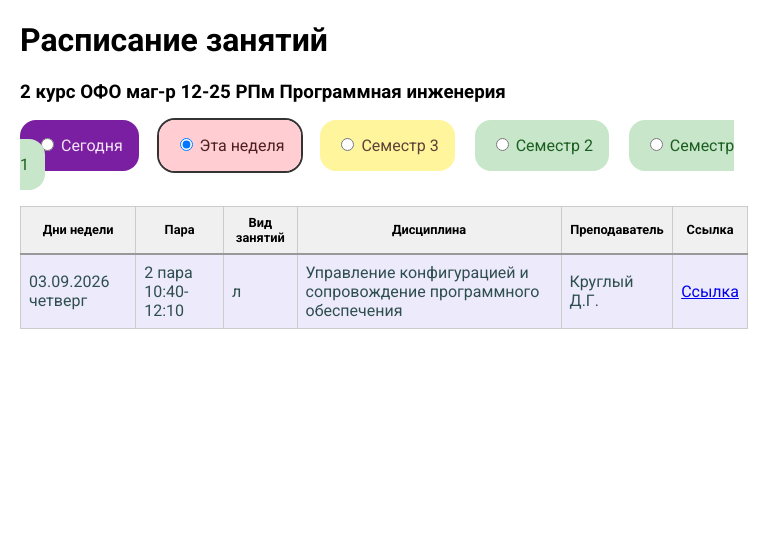
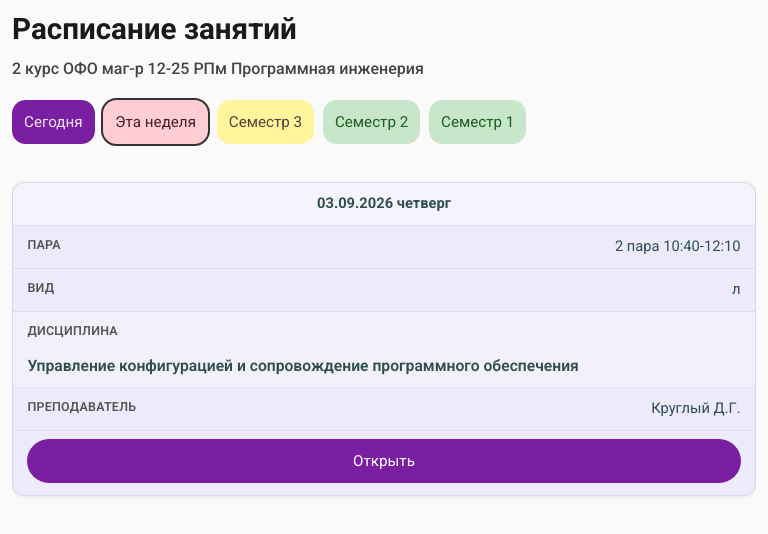
Before and after one commit to Trifonix/rasp-for-mag, a plain HTML site: page index.html in a window 768 px wide. Both pictures are taken after a click on the label "Эта неделя". Drawn offline with Linux system fonts and the light colour scheme.

Commit message:
update design

```diff
--- a/index.html
+++ b/index.html
@@ -3,6 +3,8 @@
 
 <head>
   <meta charset="UTF-8" />
+  <meta name="viewport" content="width=device-width, initial-scale=1, viewport-fit=cover" />
+  <meta name="theme-color" content="#7b1fa2" />
   <title>Расписание ПИ ХГПУ</title>
   <link type="Image/x-icon" href="fav.ico" rel="icon" />
   <link rel="preconnect" href="https://fonts.googleapis.com" />
@@ -30,7 +32,8 @@
     <label class="control-btn" data-view="semester"><input type="radio" name="view" value="semester" /> Семестр 1</label>
   </div>
 
-  <table>
+  <div class="schedule-wrap">
+    <table class="schedule-table">
     <thead>
       <tr>
         <th>Дни недели</th>
@@ -42,7 +45,8 @@
       </tr>
     </thead>
     <tbody id="schedule-body"></tbody>
-  </table>
+    </table>
+  </div>
 </body>
 
 </html>
--- a/script.js
+++ b/script.js
@@ -1,5 +1,5 @@
 const loader = document.getElementById("loader");
-const table = document.querySelector("table");
+const table = document.querySelector(".schedule-table");
 const tbody = document.getElementById("schedule-body");
 
 const SEMESTER_VIEWS = [
@@ -234,18 +234,25 @@ function renderTable(scheduleData, filter = "today") {
         rowClass = "week";
       }
 
-      tr.className = rowClass;
+      tr.className = `lesson-row ${rowClass}`;
+      tr.dataset.date = day;
       if (index === 0) tr.classList.add("day-group-start");
 
-      const dateCell = index === 0 ? `<td rowspan="${visibleItems.length}">${day}</td>` : "";
+      const dateCell = index === 0
+        ? `<td class="cell-date" rowspan="${visibleItems.length}">${day}</td>`
+        : "";
+
+      const linkHtml = item["Ссылка"]
+        ? `<a class="lesson-link" href="${item["Ссылка"]}" target="_blank" rel="noopener noreferrer">Открыть</a>`
+        : "";
 
       tr.innerHTML = `
         ${dateCell}
-        <td>${item["Пара"]}</td>
-        <td>${item["Вид занятий"]}</td>
-        <td>${item["Дисциплина"]}</td>
-        <td>${item["Преподаватель"]}</td>
-        <td>${item["Ссылка"] ? `<a href="${item["Ссылка"]}" target="_blank">Ссылка</a>` : ""}</td>
+        <td data-label="Пара">${item["Пара"]}</td>
+        <td data-label="Вид">${item["Вид занятий"]}</td>
+        <td data-label="Дисциплина">${item["Дисциплина"]}</td>
+        <td data-label="Преподаватель">${item["Преподаватель"]}</td>
+        <td data-label="Ссылка">${linkHtml}</td>
       `;
       tbody.appendChild(tr);
     });
@@ -257,20 +264,8 @@ function highlightCurrentLesson() {
   const now = new Date();
   const todayStr = now.toDateString();
 
-  document.querySelectorAll("#schedule-body tr").forEach((tr) => {
-    if (tr.classList.contains("week-separator")) return;
-
-    let firstCell = tr.querySelector("td[rowspan]");
-    let dateText = firstCell ? firstCell.textContent : "";
-
-    let tempTr = tr;
-    while (!dateText && tempTr.previousElementSibling) {
-      tempTr = tempTr.previousElementSibling;
-      const cell = tempTr.querySelector("td[rowspan]");
-      if (cell) dateText = cell.textContent;
-    }
-
-    const dayDateObj = parseDateObj(dateText);
+  document.querySelectorAll("#schedule-body tr.lesson-row").forEach((tr) => {
+    const dayDateObj = parseDateObj(tr.dataset.date);
 
     if (!dayDateObj || dayDateObj.toDateString() !== todayStr) {
       tr.classList.remove("active");
@@ -317,10 +312,4 @@ document.querySelectorAll('input[name="view"]').forEach((radio) => {
   });
 });
 
-const style = document.createElement("style");
-style.innerHTML = `
-  @keyframes blink { 0% { background-color: orange; } 50% { background-color: whitesmoke; } 100% { background-color: orange; } }
-  tr.active { animation: blink 2s infinite; font-weight: bold; }
-`;
-document.head.appendChild(style);
 setInterval(highlightCurrentLesson, 30000);
--- a/style.css
+++ b/style.css
@@ -1,21 +1,66 @@
-* {
-  font-family: Roboto;
+*,
+*::before,
+*::after {
+  box-sizing: border-box;
+}
+
+:root {
+  color-scheme: light;
+}
+
+html {
+  -webkit-text-size-adjust: 100%;
 }
 
 body {
-  font-family: Arial, sans-serif;
-  margin: 20px;
+  font-family: Roboto, Arial, sans-serif;
+  margin: 0;
+  padding:
+    max(12px, env(safe-area-inset-top))
+    max(12px, env(safe-area-inset-right))
+    max(16px, env(safe-area-inset-bottom))
+    max(12px, env(safe-area-inset-left));
+  line-height: 1.45;
+  color: #1a1a1a;
+  background: #fafafa;
+  -webkit-tap-highlight-color: transparent;
 }
 
-table {
+h1 {
+  margin: 0 0 0.35em;
+  font-size: clamp(1.25rem, 5vw, 1.85rem);
+  line-height: 1.2;
+}
+
+h3 {
+  margin: 0 0 1rem;
+  font-size: clamp(0.82rem, 3.4vw, 1rem);
+  font-weight: 500;
+  line-height: 1.4;
+  color: #444;
+}
+
+.schedule-wrap {
   width: 100%;
+  overflow-x: auto;
+  -webkit-overflow-scrolling: touch;
+}
+
+.schedule-table {
+  width: 100%;
+  min-width: 640px;
   border-collapse: collapse;
+  background: #fff;
+  box-shadow: 0 1px 6px rgba(0, 0, 0, 0.06);
+  border-radius: 8px;
+  overflow: hidden;
 }
 
 th,
 td {
   border: 1px solid #ccc;
   padding: 8px;
+  vertical-align: top;
 }
 
 th {
@@ -24,17 +69,22 @@ th {
   background-color: #f0f0f0;
 }
 
-tr.today {
+.cell-date {
+  white-space: nowrap;
+  font-weight: 600;
+}
+
+tr.lesson-row.today {
   background-color: #ffbfa6;
   font-weight: bold;
 }
 
-tr.week {
+tr.lesson-row.week {
   background-color: #eceafb;
   color: darkslategrey;
 }
 
-tr.done {
+tr.lesson-row.done {
   background-color: #e6ffe9;
   color: grey;
 }
@@ -47,16 +97,57 @@ tr.week-separator td {
   border: 2px solid #99c;
 }
 
+.day-group-start td {
+  border-top: 2px solid #999 !important;
+}
+
+.lesson-link {
+  display: inline-block;
+  padding: 0.35em 0.75em;
+  border-radius: 999px;
+  background: #7b1fa2;
+  color: #fff !important;
+  text-decoration: none;
+  font-size: 0.85em;
+  white-space: nowrap;
+}
+
+.lesson-link:active {
+  opacity: 0.85;
+}
+
 .controls {
-  margin: 2em 0;
+  display: flex;
+  flex-wrap: wrap;
+  gap: 0.55rem;
+  margin: 1.25rem 0 1.5rem;
 }
 
 .controls label.control-btn {
-  margin-right: 1em;
-  padding: 1em;
-  border-radius: 1em;
+  flex: 1 1 calc(50% - 0.55rem);
+  min-height: 44px;
+  margin: 0;
+  padding: 0.65rem 0.75rem;
+  border-radius: 0.85rem;
   cursor: pointer;
-  transition: box-shadow 0.15s ease;
+  transition: box-shadow 0.15s ease, transform 0.1s ease;
+  display: flex;
+  align-items: center;
+  justify-content: center;
+  text-align: center;
+  font-size: clamp(0.78rem, 3.2vw, 0.95rem);
+  line-height: 1.2;
+  user-select: none;
+}
+
+.controls label.control-btn:active {
+  transform: scale(0.98);
+}
+
+.controls label.control-btn input {
+  position: absolute;
+  opacity: 0;
+  pointer-events: none;
 }
 
 .controls label.control-btn:has(input:checked) {
@@ -83,10 +174,6 @@ tr.week-separator td {
   color: #5d4037;
 }
 
-.day-group-start td {
-  border-top: 2px solid #999 !important;
-}
-
 .loader {
   display: flex;
   justify-content: center;
@@ -106,31 +193,186 @@ tr.week-separator td {
   box-shadow: 0 0 10px rgba(255, 191, 166, 0.5);
 }
 
-.loader span:nth-child(1) {
-  animation-delay: 0s;
-}
-
-.loader span:nth-child(2) {
-  animation-delay: 0.2s;
-}
-
-.loader span:nth-child(3) {
-  animation-delay: 0.4s;
-}
+.loader span:nth-child(1) { animation-delay: 0s; }
+.loader span:nth-child(2) { animation-delay: 0.2s; }
+.loader span:nth-child(3) { animation-delay: 0.4s; }
 
 @keyframes blinkz {
-
-  0%,
-  80%,
-  100% {
+  0%, 80%, 100% {
     transform: scale(0.5);
     opacity: 0.3;
     box-shadow: 0 0 10px rgba(255, 191, 166, 0.2);
   }
-
   40% {
     transform: scale(1);
     opacity: 1;
     box-shadow: 0 0 20px rgba(255, 191, 166, 0.8);
   }
 }
+
+@keyframes blink {
+  0% { background-color: orange; }
+  50% { background-color: whitesmoke; }
+  100% { background-color: orange; }
+}
+
+tr.lesson-row.active {
+  animation: blink 2s infinite;
+  font-weight: bold;
+}
+
+@media (min-width: 520px) {
+  .controls label.control-btn {
+    flex: 0 1 auto;
+  }
+}
+
+@media (min-width: 769px) {
+  body {
+    margin: 20px;
+    padding:
+      max(20px, env(safe-area-inset-top))
+      max(20px, env(safe-area-inset-right))
+      max(20px, env(safe-area-inset-bottom))
+      max(20px, env(safe-area-inset-left));
+  }
+
+  .controls label.control-btn {
+    padding: 1em;
+    margin-right: 0;
+  }
+}
+
+@media (max-width: 768px) {
+  .schedule-wrap {
+    overflow-x: visible;
+  }
+
+  .schedule-table {
+    min-width: 0;
+    background: transparent;
+    box-shadow: none;
+    border-radius: 0;
+  }
+
+  .schedule-table thead {
+    display: none;
+  }
+
+  .schedule-table tbody {
+    display: block;
+  }
+
+  tr.week-separator {
+    display: block;
+    margin: 1.1rem 0 0.65rem;
+  }
+
+  tr.week-separator td {
+    display: block;
+    padding: 0.75rem 0.9rem;
+    font-size: 0.92rem;
+    border-radius: 10px;
+  }
+
+  tr.lesson-row {
+    display: block;
+    margin-bottom: 0.65rem;
+    border-radius: 12px;
+    overflow: hidden;
+    box-shadow: 0 1px 5px rgba(0, 0, 0, 0.08);
+    border: 1px solid rgba(0, 0, 0, 0.08);
+  }
+
+  tr.lesson-row.day-group-start {
+    margin-top: 0.85rem;
+  }
+
+  tr.lesson-row::before {
+    content: attr(data-date);
+    display: block;
+    padding: 0.65rem 0.9rem;
+    font-weight: 700;
+    font-size: 0.92rem;
+    text-align: center;
+    border-bottom: 1px solid rgba(0, 0, 0, 0.08);
+    background: rgba(255, 255, 255, 0.45);
+  }
+
+  tr.lesson-row td {
+    display: flex;
+    align-items: flex-start;
+    justify-content: space-between;
+    gap: 0.75rem;
+    border: none;
+    border-bottom: 1px solid rgba(0, 0, 0, 0.06);
+    padding: 0.65rem 0.9rem;
+    text-align: right;
+    font-size: 0.92rem;
+  }
+
+  tr.lesson-row td:last-child {
+    border-bottom: none;
+  }
+
+  tr.lesson-row td::before {
+    content: attr(data-label);
+    flex: 0 0 auto;
+    max-width: 42%;
+    font-weight: 600;
+    font-size: 0.78rem;
+    color: #555;
+    text-align: left;
+    text-transform: uppercase;
+    letter-spacing: 0.02em;
+  }
+
+  tr.lesson-row td.cell-date {
+    display: none;
+  }
+
+  tr.lesson-row td[data-label="Дисциплина"] {
+    flex-direction: column;
+    align-items: stretch;
+    text-align: left;
+    font-weight: 600;
+    font-size: 0.98rem;
+    line-height: 1.35;
+    background: rgba(255, 255, 255, 0.25);
+  }
+
+  tr.lesson-row td[data-label="Дисциплина"]::before {
+    margin-bottom: 0.25rem;
+  }
+
+  tr.lesson-row td[data-label="Ссылка"] {
+    justify-content: center;
+    padding-top: 0.5rem;
+    padding-bottom: 0.75rem;
+  }
+
+  tr.lesson-row td[data-label="Ссылка"]::before {
+    display: none;
+  }
+
+  .lesson-link {
+    width: 100%;
+    text-align: center;
+    padding: 0.7rem 1rem;
+    font-size: 0.95rem;
+    min-height: 44px;
+    display: flex;
+    align-items: center;
+    justify-content: center;
+  }
+
+  .day-group-start td {
+    border-top: none !important;
+  }
+}
+
+@media (max-width: 360px) {
+  .controls label.control-btn {
+    flex: 1 1 100%;
+  }
+}
```
